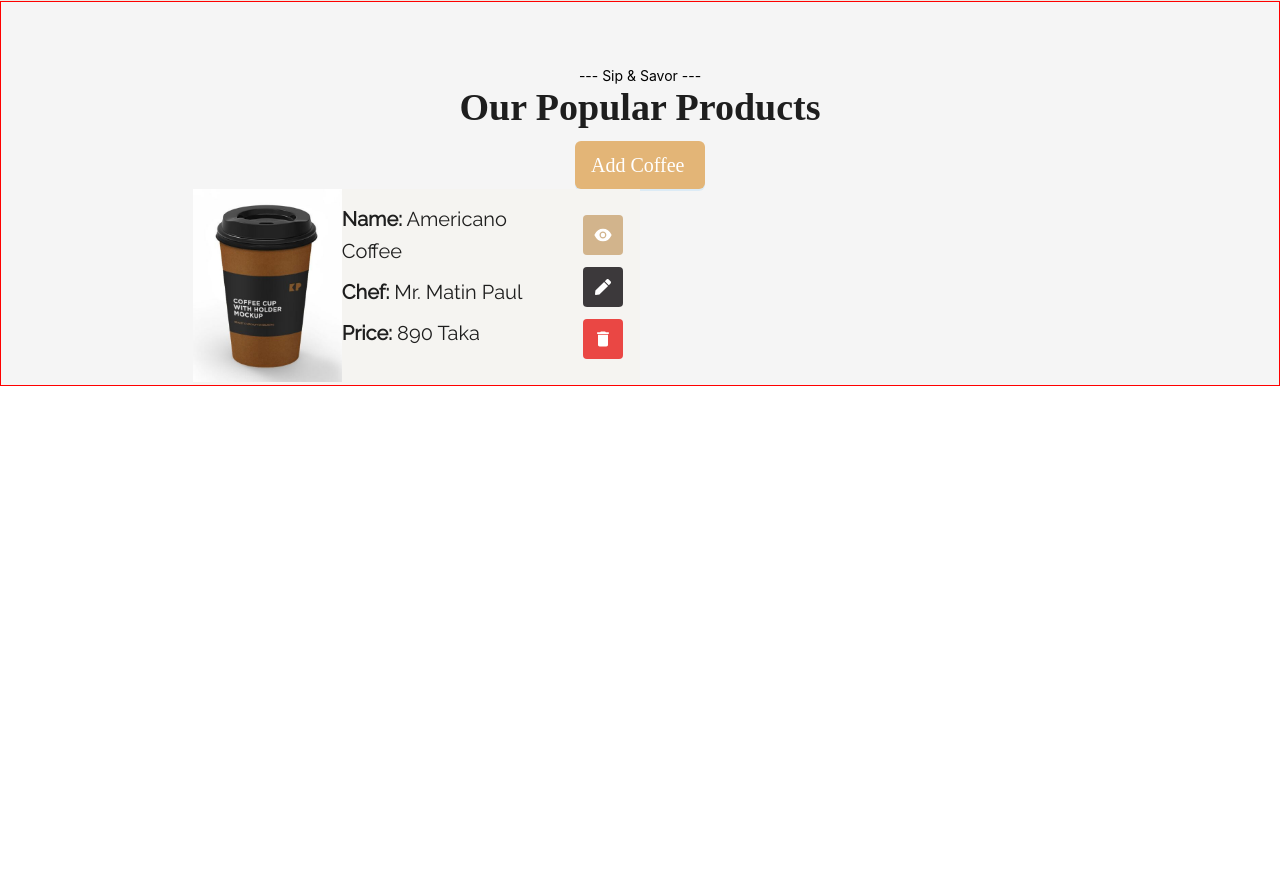
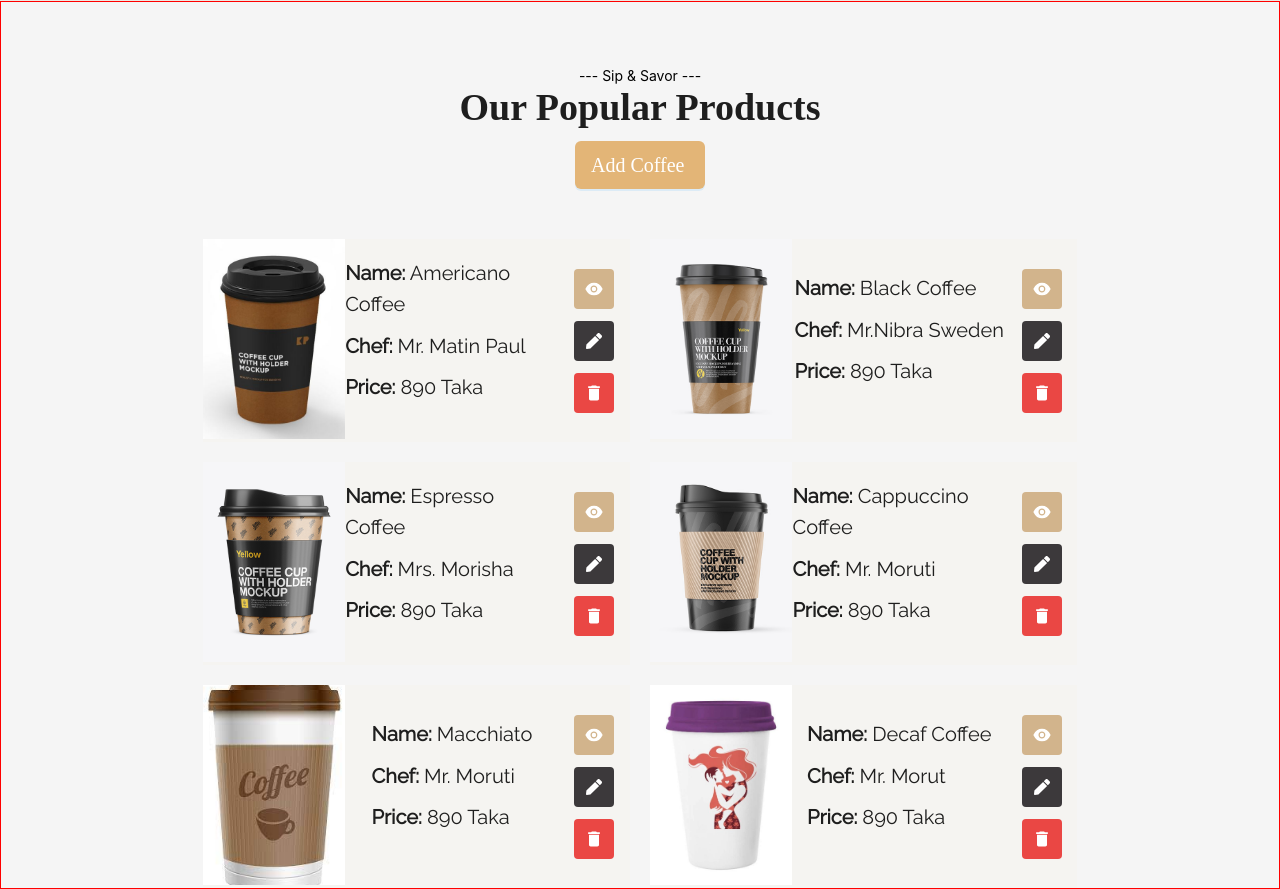
Before and after one commit to MIRJAKARIYA/assignedProject, a React (Vite) app: page / in a window 1280 px wide. Shown: the part 1219-2108 px from the top of the page. Before the commit the page ends 1605 px from the top, so only its background shows below. Built offline with nearby package versions, Linux system fonts and the light colour scheme; a web font is replaced by a local one.

Commit message:
some changes

```diff
--- a/src/components/SingleProduct/SingleProduct.jsx
+++ b/src/components/SingleProduct/SingleProduct.jsx
@@ -7,23 +7,24 @@ import {AiFillEye} from "react-icons/ai"
 import {FaPen} from "react-icons/fa"
 import {MdDelete} from "react-icons/md"
 
-const SingleProduct = () => {
+const SingleProduct = ({product}) => {
+ const {image,chef,price,name} = product;
   return (
     <Col span={12}>
-        <div style={{ backgroundColor:"#F5F4F1" }}>
+        <div style={{ backgroundColor:"#F5F4F1"}}>
       <Row>
         <Col span={8}>
           <img
-            src={coffieMub}
-            style={{ width: "100%", objectFit: "cover" }}
+            src={image}
+            style={{ width: "100%",height:"200px", objectFit: "cover" }}
             alt=""
           />
         </Col>
         <Col span={12} style={{ display:"flex",justifyContent:"center",alignItems:"center" }}>
           <div>
-            <Paragraph style={{fontSize:"20px",fontFamily:"var(--railway)"}}><span style={{fontWeight:"bold"}}>Name:</span> Americano Coffee</Paragraph>
-            <Paragraph style={{fontSize:"20px",fontFamily:"var(--railway)",marginTop:"-10px"}}><span style={{fontWeight:"bold"}}>Chef:</span> Mr. Matin Paul</Paragraph>
-            <Paragraph style={{fontSize:"20px",fontFamily:"var(--railway)",marginTop:"-10px"}}><span style={{fontWeight:"bold"}}>Price:</span> 890 Taka</Paragraph>
+            <Paragraph style={{fontSize:"20px",fontFamily:"var(--railway)"}}><span style={{fontWeight:"bold"}}>Name:</span> {name}</Paragraph>
+            <Paragraph style={{fontSize:"20px",fontFamily:"var(--railway)",marginTop:"-10px"}}><span style={{fontWeight:"bold"}}>Chef:</span> {chef}</Paragraph>
+            <Paragraph style={{fontSize:"20px",fontFamily:"var(--railway)",marginTop:"-10px"}}><span style={{fontWeight:"bold"}}>Price:</span> {price}</Paragraph>
           </div>
         </Col>
         <Col style={{ display:"flex",alignItems:"center",justifyContent:"center"}} span={4}>
--- a/src/pages/Home/Home.jsx
+++ b/src/pages/Home/Home.jsx
@@ -9,6 +9,10 @@ import aromaImg3 from "../../assets/xtra/3.png";
 import aromaImg4 from "../../assets/xtra/4.png";
 import { TbMug } from "react-icons/tb";
 import SingleProduct from "../../components/SingleProduct/SingleProduct";
+import { popularProducts } from "../../utilities/popularProductsData";
+
+//products
+
 
 const Home = () => {
   const aromaData = [
@@ -36,6 +40,9 @@ const Home = () => {
         "Your coffee is brewed by first roasting the green coffee beans",
     },
   ];
+
+
+
   return (
     <>
       {/* banner section */}
@@ -128,9 +135,11 @@ const Home = () => {
             Add Coffee <TbMug style={{ color: "black", marginTop: "6px" }} />
           </Button>
         </div>
-        <Row style={{width:"70%", margin:"0 auto"}}>
+        <Row style={{width:"70%", margin:"50px auto 0"}} gutter={[20,20]}>
 
-                <SingleProduct></SingleProduct>
+                {
+                  popularProducts.map(product => <SingleProduct product={product}></SingleProduct>)
+                }
 
 
         </Row>
--- /dev/null
+++ b/src/utilities/popularProductsData.js
@@ -0,0 +1,45 @@
+import product1 from "../assets/products/1.jpg"
+import product2 from "../assets/products/2.jpg"
+import product3 from "../assets/products/3.jpg"
+import product4 from "../assets/products/4.jpg"
+import product5 from "../assets/products/5.jpg"
+import product6 from "../assets/products/6.jpg"
+
+export const popularProducts = [
+    {
+      image:product1,
+      name:'Americano Coffee',
+      chef:'Mr. Matin Paul',
+      price:'890 Taka'
+    },
+    {
+      image:product2,
+      name:'Black Coffee',
+      chef:'Mr.Nibra Sweden',
+      price:'890 Taka'
+    },
+    {
+      image:product3,
+      name:'Espresso Coffee',
+      chef:'Mrs. Morisha',
+      price:'890 Taka'
+    },
+    {
+      image:product4,
+      name:'Cappuccino Coffee',
+      chef:'Mr. Moruti',
+      price:'890 Taka'
+    },
+    {
+      image:product5,
+      name:'Macchiato',
+      chef:'Mr. Moruti',
+      price:'890 Taka'
+    },
+    {
+      image:product6,
+      name:'Decaf Coffee',
+      chef:'Mr. Morut',
+      price:'890 Taka'
+    }
+  ]
```
Also changed, not shown: 1 other file (tests, documents, lock files or other folders).
